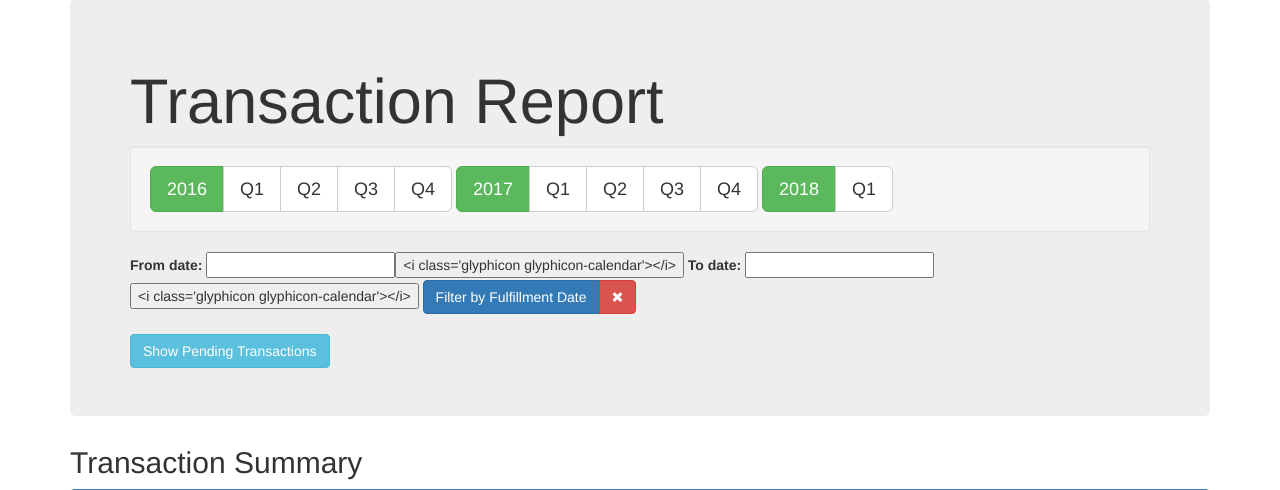
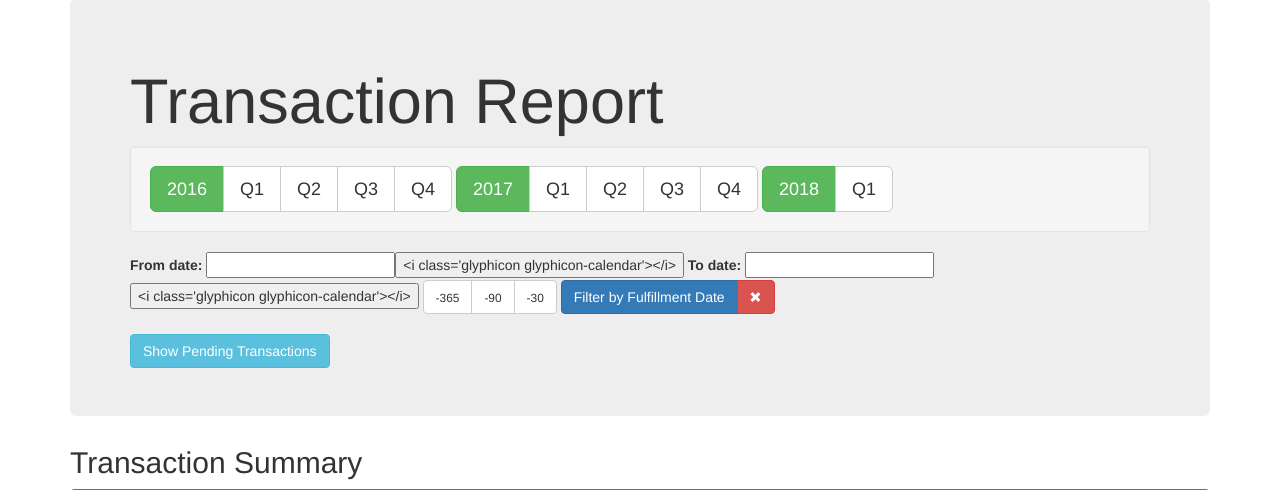
Before and after one commit to mfcovington/django-revenue-tracker, a Django app: template revenue_tracker/templates/revenue_tracker/transaction_list.html in a window 1280 px wide. Shown: the part 61-551 px from the top of the page. Run offline with Django 3.2, Linux system fonts and the light colour scheme; the template is opened without the code that fills it, so the values that code supplies are empty; parts of the project's set-up code (start-up, migrations or seed data) failed here and were passed over; some libraries are stand-ins or nearby versions.

Commit message:
Get royalties report and transactions for last 30, 90, or 365 days

```diff
--- a/revenue_tracker/templates/revenue_tracker/transaction_list.html
+++ b/revenue_tracker/templates/revenue_tracker/transaction_list.html
@@ -36,6 +36,11 @@
         <input id="from_date" type="text" name="from_date" value="{{ from_date }}">
         <label for="to_date">To date: </label>
         <input id="to_date" type="text" name="to_date" value="{{ to_date }}">
+        <div class="btn-group">
+          <button id="last-365" class="btn btn-default" onclick="set_date_range_since(days=365)"><small>-365</small></button>
+          <button id="last-90" class="btn btn-default" onclick="set_date_range_since(days=90)"><small>-90</small></button>
+          <button id="last-30" class="btn btn-default" onclick="set_date_range_since(days=30)"><small>-30</small></button>
+        </div>
         <div class="btn-group">
           <input class="btn btn-primary" type="submit" value="Filter by Fulfillment Date">
           <button id="reset-filter" class="btn btn-danger" type="submit"><small><span class="glyphicon glyphicon-remove"></span></small></button>
@@ -87,5 +92,12 @@
     function filter_by_period(year, quarter="") {
          location.href = {% url 'revenue_tracker:transaction_list' %} + "?year=" + year + "&quarter=" + quarter;
     }
+
+    function set_date_range_since(days) {
+      var now_minus_days = Date.now() + (-days * 24 * 3600 * 1000);
+      var now = Date.now();
+      $( "#from_date" ).val(new Date(now_minus_days).toISOString().substr(0, 10));
+      $( "#to_date" ).val(new Date(now).toISOString().substr(0, 10));
+    }
   </script>
 {% endblock footer %}
```
